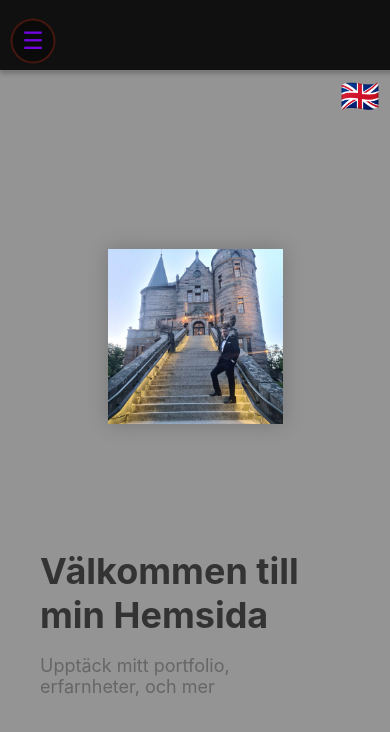
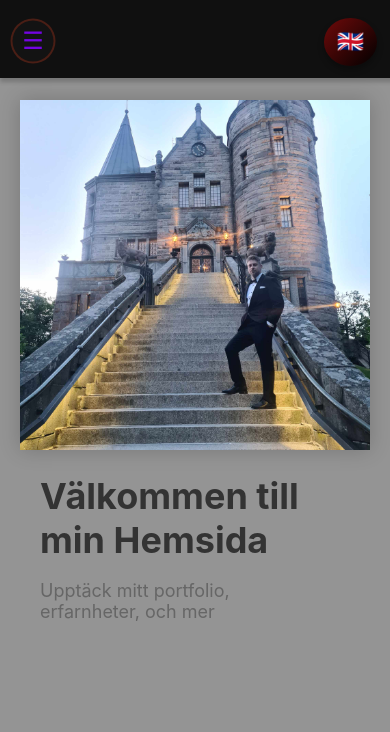
Before and after one commit to timborg-del/my-page, a React (Create React App) app: page / in a window 390 px wide. Shown: the top 732 px of the page. Built offline with nearby package versions, Linux system fonts and the light colour scheme.

Commit message:
languageButton

```diff
--- a/src/components/LanguageSwitcher.tsx
+++ b/src/components/LanguageSwitcher.tsx
@@ -1,21 +1,30 @@
-// LanguageSwitcher.tsx
-import React from 'react';
+import React, { useState } from 'react';
 import { useLanguageContext } from './LanguageProvider'; // Make sure to import it correctly
+import './css/NavigationMenu.css'; // Import your CSS file
 
 const LanguageSwitcher: React.FC = () => {
   const { language, toggleLanguage } = useLanguageContext();
+  const [isClicked, setIsClicked] = useState(false);
+
+  const handleClick = () => {
+    setIsClicked(!isClicked);
+  };
 
   return (
+    <div className='flag-div'>
       <button
-   onClick={toggleLanguage}
+        onClick={() => {
+          handleClick();
+          toggleLanguage();
+        }}
         title={language === 'english' ? 'Byt till svenska' : 'Switch to English'}
-   className="language-button"
+        className={`language-button ${isClicked ? 'clicked' : ''}`}
       >
         <span className="flag-icon">
           {language === 'english' ? '🇸🇪' : '🇬🇧'}
         </span>
       </button>
-
+    </div>
   );
 };
 
--- a/src/components/NavigationMenu.tsx
+++ b/src/components/NavigationMenu.tsx
@@ -2,6 +2,7 @@ import React, { useState } from "react";
 import { Link } from "react-router-dom";
 import { useLanguageContext } from '../components/LanguageProvider';
 import './css/NavigationMenu.css';
+
 
 const NavigationMenu: React.FC = () => {
   const { language } = useLanguageContext();
--- a/src/components/css/NavigationMenu.css
+++ b/src/components/css/NavigationMenu.css
@@ -167,6 +167,7 @@ body{
   position: fixed;
   border-bottom-right-radius: 0.5rem;
   top: 0;
+  left: 0; /* Align navbar to the left */
   width: 100%;
   z-index: 100;
   background-color: #101010;
@@ -176,19 +177,18 @@ body{
 
 
 
-
-@media (min-width: 769px) {
+@media (min-width: 1199px) {
   .navbar-list {
     display:-webkit-flex;
     flex-direction: row; /* Display navbar items in a row */
-    justify-content: flex-end; /* Align items to the right */
+    justify-content: flex-start; /* Align items to the right */
     list-style: none; /* Remove default list styles */
     margin: 0;
 
   }
 
   .navbar-item {
-    margin-left: 55px; /* Add spacing between navbar items */
+    margin-left: 0px; /* Add spacing between navbar items */
     font-size: 30px;
     margin-inline-end: auto; /* solwed position of the list */
     position: static; /* Reset position */
@@ -220,9 +220,11 @@ body{
 
 
 /* Media query for phone screen size */
-@media (max-width: 768px) {
+@media (max-width: 1200px) {
   .menu-button {
+    background-color: #666;
     color:  rgb(115, 5, 225);
+    margin-bottom: 12px;
     background: none;
     border: none;
     cursor: pointer;
@@ -250,7 +252,7 @@ body{
   .circle {
     position: absolute;
     margin-left: 0.5rem;
-    background-color: rgba(0, 0, 0, 0.36);
+    background-color: rgba(25, 25, 25, 0.36);
     top: 50%;
     left: 50%;
     transform: translate(-50%, -50%);
@@ -293,9 +295,6 @@ body{
     border-radius: 0%;
     animation: none;
   }
-
-
-
 
   .navbar-list {
     display: none; /* Hide the menu by default on smaller screens */
@@ -418,18 +417,44 @@ p {
 }
 /*Language bttn */
 
+.language-switcher-container {
+  position: fixed;
+  top: 18px; /* Adjust the vertical position from the top */
+  right: 0.8rem;
+  z-index: 999;
+  border: none; /* Ensure it appears above other elements */
+}
+
   .language-button {
-  padding: 0;
-  background: none;
+    padding: 13px; /* Adjust padding as needed */
+    background: linear-gradient(135deg, #ff000066, #000); /* Gradient background for depth effect */
     border: none;
-  position: fixed;
-  top: 80px; /* Adjust the vertical position as needed */
-  right: 10px; /* Adjust the horizontal position as needed */
+    border-radius: 50%; /* Make the button fully round */
+    box-shadow: 0 4px 6px rgba(0, 0, 0, 0.3); /* Add box shadow for 3D effect */
+    color: white; /* Set text color to white */
+    cursor: pointer; /* Show pointer cursor on hover */
+    outline: none; /* Remove default outline */
+    transition: transform 0.2s, box-shadow 0.2s; /* Add transitions for smooth effect */
+  }
+
+  .language-button:hover {
+    transform: scale(1.05); /* Scale up slightly on hover for depth effect */
+    box-shadow: 0 8px 12px rgba(0, 0, 0, 0.5); /* Increase shadow on hover for depth effect */
+  }
+
+  .language-button:active {
+    box-shadow: 0 4px 6px rgba(255, 0, 0, 0.3); /* Change box shadow color when button is clicked */
+  }
+
+  .language-button.clicked {
+    background: linear-gradient(135deg, #0220e3a0, #000); /* Gradient background for depth effect */
   }
 
   .flag-icon {
-  font-size: 32px; /* Adjust the size of the flag icon */
+    font-size: 22px; /* Adjust the size of the flag icon */
     line-height: 1; /* Ensure the flag icon is vertically centered */
+    margin: 0; /* Remove default margin */
+    border: none;
   }
 
 
@@ -470,14 +495,6 @@ p {
   transform: scaleX(1); /* On hover, make the underline visible */
 }
 
-
-
-
-
-
-/* Add more animation keyframes and styles as needed */
-/* Portfolio.css */
-/* Portfolio.css */
 .portfolio-container {
   max-width: 800px;
   margin: 0 auto;
@@ -547,11 +564,11 @@ p {
   line-height: 1.5;
   color: #434343; /* Slightly lighter text color */
 }
-@media (max-width: 500px){
+@media (max-width: 1200px){
   /* Your existing styles for desktop view */
 
 /* Media query for phone screen size */
-@media (max-width: 500px) {
+@media (max-width: 1200px) {
   .project {
     flex-direction: column; /* Stack content vertically */
     margin-bottom: 20px; /* Reduce the margin for better spacing */
@@ -584,49 +601,53 @@ p {
 
 }
 
-.language-switcher-container {
-  position: absolute;
-  top: 70px;
-  right: 10px;
-  z-index: 999; /* Ensure it appears above other elements */
-}
+
 /* Home.css */
 
 /* Styles for the home container */
 /* Styles for desktop view (default) */
+@media (min-width: 1199px) {
   .home-container {
     display: flex;
     align-items: center;
     justify-content: center;
-  min-height: 100vh;
+    min-height: 70vh;
     background-color: #949494;
+    padding-top: 100px;
   }
 
   .hero-image {
-  position: relative;
-  display: flex;
-  justify-content: center;
-  align-items: center;
+    display: inline;
+    width: 50%; /* Adjust the width to your preference */
+    height: auto; /* Maintain aspect ratio */
+  }
 }
 
+
+
 /* Media query for mobile view */
-@media (max-width: 500px) {
+@media (max-width: 1200px) {
   .home-container {
+    display: flex;
     flex-direction: column; /* Stack content vertically */
-    padding: 20px; /* Add spacing around content */
+    align-items: center; /* Center items horizontally */
+    padding: 20px;
+    padding-top: 100px; /* Add spacing around content */
   }
 
   .hero-image {
-
-    padding: 5rem;
-    width: 50%; /* Full width for the image */
+    display: flex;
+    width: auto; /* Full width for the image */
+    max-width: 500px; /* Limit maximum width */
+    margin-bottom: 0px; /* Add spacing between image and content */
   }
 
   .home-content {
     text-align: center; /* Center text */
-    margin-top: 20px; /* Add spacing between image and text */
+    max-width: 500px; /* Limit maximum width */
   }
 }
+
 
 
 /* Styles for the hero image */
```
Lines whose indentation alone changed are shown as unchanged.
